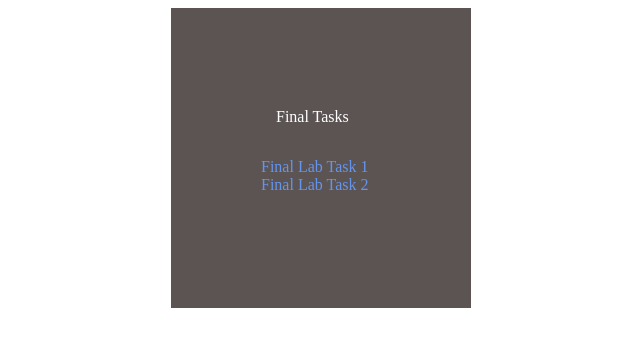
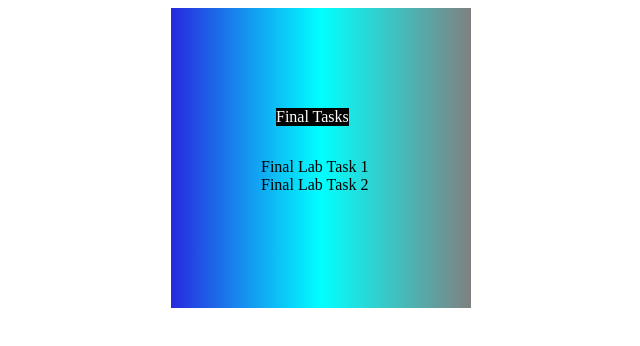
Before and after one commit to NthnlG/myfirstrepository, a plain HTML site: page index.html in a window 1280 px wide. Shown: the whole page, without its empty margins (319-959 px from the left). Drawn offline with Linux system fonts and the light colour scheme.

Commit message:
Add files via upload

```diff
--- a/index.html
+++ b/index.html
@@ -4,11 +4,11 @@
     <meta charset="UTF-8">
     <meta http-equiv="X-UA-Compatible" content="IE=edge">
     <meta name="viewport" content="width=device-width, initial-scale=1.0">
-    <title>Document</title>
+    <title>Nathaniel Gomez</title>
     <style>
         .main-con{
             margin: auto;
-            background-color: rgb(92, 83, 83);
+            background-image: linear-gradient(to right, rgb(40, 40, 223),rgb(1, 255, 255),rgb(128,128,128));
             width: 300px;
             height: 300px;
             display: flex;
@@ -19,6 +19,7 @@
             position: absolute;
             left: 105px;
             top: 100px;
+            background-color: rgb(2, 2, 2);
 
         }
         .container{
@@ -27,7 +28,7 @@
             top: 150px;
         }
         a{
-            color: rgb(100, 149, 237);
+            color: rgb(2, 2, 2);
             text-decoration: none;
         }
 
```
